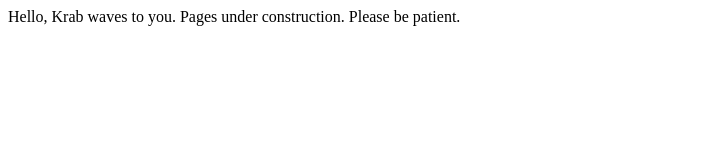
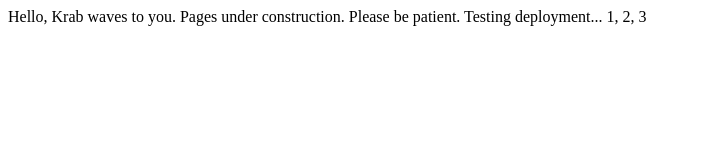
Before and after one commit to KrabCode/krab.md, a plain HTML site: page index.html in a window 1280 px wide. Shown: the whole page, without its empty margins (0-701 px from the left). Drawn offline with Linux system fonts and the light colour scheme.

Commit message:
Update index.html

```diff
--- a/index.html
+++ b/index.html
@@ -6,5 +6,6 @@
     </head>
     <body>
     Hello, Krab waves to you. Pages under construction. Please be patient.
+	Testing deployment... 1, 2, 3
     </body>
     </html>
```
